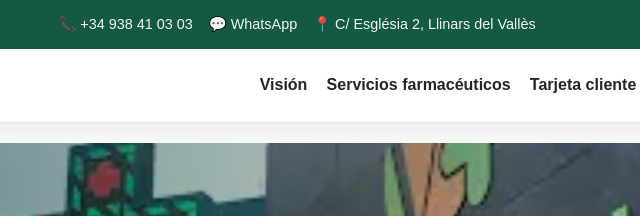
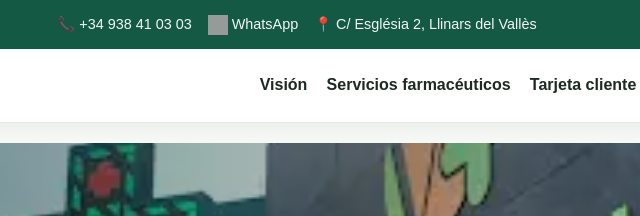
Before and after one commit to Capitankanalla/projecteFarmaciaEsglesia, a website: page index.html in a window 1280 px wide. Shown: the top 216 px of the page, 343-983 px from the left. Drawn offline with Linux system fonts and the light colour scheme; grey boxes are pictures that could not be loaded.

Commit message:
Feat: footer dinamic + cookies + logo whatsapp a footer i hero

```diff
--- a/assets/css/footer.css
+++ b/assets/css/footer.css
@@ -15,6 +15,14 @@
 .site-footer p {
     margin: 0.25rem 0;
     color: var(--muted, #5a6b64);
+}
+
+.whatsapp-icon {
+    display: inline-block;
+    width: 20px;
+    height: 20px;
+    vertical-align: middle;
+    flex-shrink: 0;
 }
 
 .cookie-preferences {
--- a/assets/css/styles.css
+++ b/assets/css/styles.css
@@ -334,6 +334,14 @@ main {
   transform: scale(1.03);
 }
 
+.whatsapp-icon {
+    display: inline-block;
+    width: 20px;
+    height: 20px;
+    vertical-align: middle;
+    flex-shrink: 0;
+}
+
 @media (prefers-reduced-motion: reduce) {
   .card {
     transition: none;
--- a/html/footer.html
+++ b/html/footer.html
@@ -5,7 +5,9 @@
     </div>
     <div>
         <p><a href="tel:34938410303">📞 +34 938 41 03 03</a></p>
-        <p><a href="https://api.whatsapp.com/send?phone=34646652189" target="_blank" rel="noopener noreferrer">💬 WhatsApp: +34 646 65 21 89</a></p>
+        <p><a href="https://api.whatsapp.com/send?phone=34646652189" target="_blank" rel="noopener noreferrer">
+            <img class="whatsapp-icon"
+            src="https://upload.wikimedia.org/wikipedia/commons/6/6b/WhatsApp.svg" alt="WhatsApp">+34 646 65 21 89</a></p>
     </div>
     <div>
         <p>© <span id="currentYear"></span> Farmàcia de l'Església</p>
--- a/index.html
+++ b/index.html
@@ -19,7 +19,9 @@
     <div class="topbar">
       <div class="topbar__item"><a href="tel:34938410303">📞 +34 938 41 03 03</a></div>
       <div class="topbar__item"><a href="https://api.whatsapp.com/send?phone=34646652189" target="_blank"
-          rel="noreferrer">💬 WhatsApp</a></div>
+          rel="noopener noreferrer">
+          <img class="whatsapp-icon" src="https://upload.wikimedia.org/wikipedia/commons/6/6b/WhatsApp.svg" alt="">
+          WhatsApp</a></div>
       <div class="topbar__item"><a href="https://g.page/FarmaciaLlinars?share" target="_blank" rel="noreferrer">📍 C/
           Església 2, Llinars del Vallès</a></div>
     </div>
```
